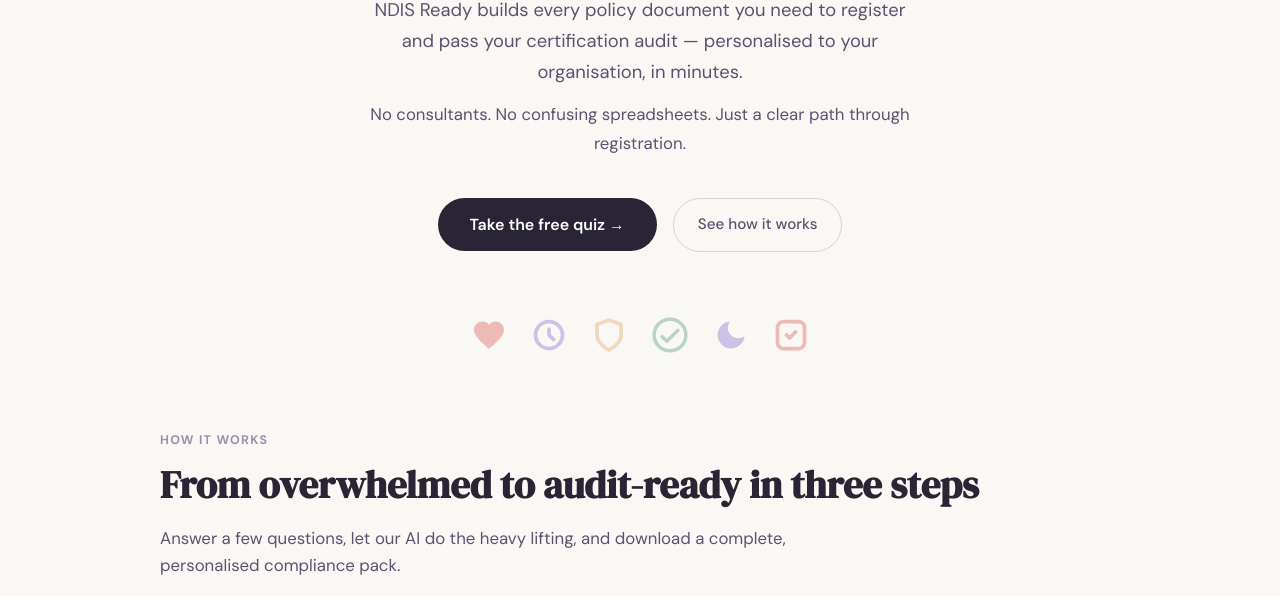
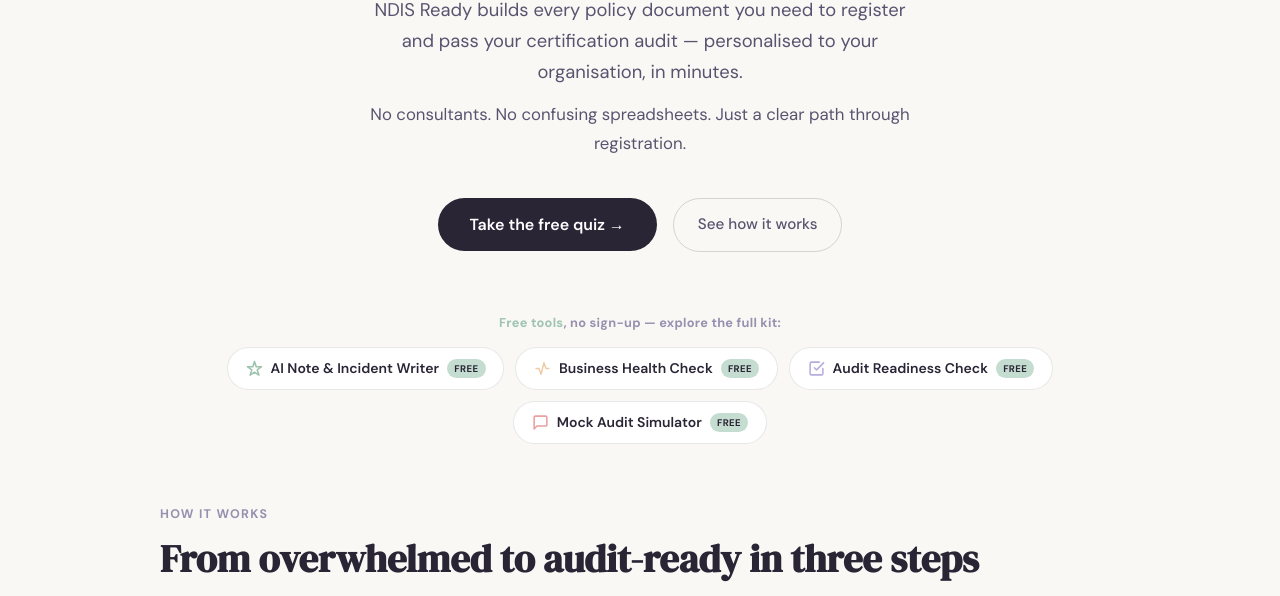
Before and after one commit to petestein88/ndis-ready, a website: page index.html in a window 1280 px wide. Shown: the part 431-1027 px from the top of the page. Drawn offline with nearby package versions, Linux system fonts and the light colour scheme.

Commit message:
Homepage: replace decorative shapes strip with functional tool chip strip under hero (4 free tools, links to toolkit hub) to surface full toolkit on load without crowding the quiz CTA

```diff
--- a/index.html
+++ b/index.html
@@ -58,8 +58,14 @@
     .btn-primary:hover { background: #3d3650; transform: translateY(-1px); }
     .btn-secondary { background: transparent; color: var(--ink-mid); font-size: 0.95rem; font-weight: 500; padding: 0.85rem 1.5rem; border-radius: var(--radius-pill); text-decoration: none; border: 1.5px solid rgba(0,0,0,0.15); transition: border-color 0.2s; }
     .btn-secondary:hover { border-color: rgba(0,0,0,0.35); }
-    .shapes-strip { display: flex; justify-content: center; align-items: center; gap: 1.5rem; padding: 1.5rem 2rem; overflow: hidden; }
-    .shape { flex-shrink: 0; opacity: 0.7; }
+    .tool-strip { max-width: 960px; margin: 0 auto; padding: 1.25rem 2rem 0.5rem; }
+    .tool-strip-label { text-align: center; font-size: 0.8rem; font-weight: 700; color: var(--ink-soft); letter-spacing: 0.02em; margin-bottom: 0.9rem; }
+    .tool-strip-label .free-word { color: var(--sage-deep); }
+    .tool-chips { display: flex; flex-wrap: wrap; justify-content: center; gap: 0.7rem; }
+    .tool-chip { display: inline-flex; align-items: center; gap: 0.5rem; background: var(--white); border: 1px solid rgba(0,0,0,0.09); border-radius: var(--radius-pill); padding: 0.55rem 1.1rem; text-decoration: none; color: var(--ink); font-size: 0.875rem; font-weight: 600; transition: border-color 0.2s, transform 0.15s, box-shadow 0.2s; }
+    .tool-chip:hover { border-color: var(--lavender-deep); transform: translateY(-1px); box-shadow: 0 4px 14px rgba(42,37,53,0.08); }
+    .tool-chip svg { flex-shrink: 0; }
+    .tool-chip .chip-free { font-size: 0.6rem; font-weight: 700; letter-spacing: 0.04em; text-transform: uppercase; background: var(--sage); color: var(--ink); padding: 0.12rem 0.45rem; border-radius: var(--radius-pill); }
     .section { padding: 3.25rem 2rem; }
     .section-inner { max-width: 960px; margin: 0 auto; }
     .section-label { font-size: 0.78rem; font-weight: 700; letter-spacing: 0.1em; text-transform: uppercase; color: var(--ink-soft); margin-bottom: 0.75rem; }
@@ -181,13 +187,26 @@
   </div>
 </section>
 
-<div class="shapes-strip" aria-hidden="true">
-  <svg class="shape" width="36" height="36" viewBox="0 0 24 24" fill="var(--rose-deep)"><path d="M12 21.35l-1.45-1.32C5.4 15.36 2 12.28 2 8.5 2 5.42 4.42 3 7.5 3c1.74 0 3.41.81 4.5 2.09C13.09 3.81 14.76 3 16.5 3 19.58 3 22 5.42 22 8.5c0 3.78-3.4 6.86-8.55 11.54L12 21.35z"/></svg>
-  <svg class="shape" width="36" height="36" viewBox="0 0 24 24" fill="none" stroke="var(--lavender-deep)" stroke-width="2.5" stroke-linecap="round"><circle cx="12" cy="12" r="9"/><path d="M12 8v4l3 3"/></svg>
-  <svg class="shape" width="36" height="36" viewBox="0 0 24 24" fill="none" stroke="var(--peach-deep)" stroke-width="2.5" stroke-linecap="round" stroke-linejoin="round"><path d="M12 22s8-4 8-10V5l-8-3-8 3v7c0 6 8 10 8 10z"/></svg>
-  <svg class="shape" width="38" height="38" viewBox="0 0 24 24" fill="none" stroke="var(--sage-deep)" stroke-width="2.2" stroke-linecap="round" stroke-linejoin="round"><circle cx="12" cy="12" r="10"/><polyline points="7 13 10 16 17 9"/></svg>
-  <svg class="shape" width="36" height="36" viewBox="0 0 24 24" fill="var(--lavender-deep)"><path d="M21 12.79A9 9 0 1 1 11.21 3 7 7 0 0 0 21 12.79z"/></svg>
-  <svg class="shape" width="36" height="36" viewBox="0 0 24 24" fill="none" stroke="var(--rose-deep)" stroke-width="2.5" stroke-linecap="round" stroke-linejoin="round"><rect x="3" y="3" width="18" height="18" rx="4"/><path d="M9 12l2 2 4-4"/></svg>
+<div class="tool-strip">
+  <p class="tool-strip-label"><span class="free-word">Free tools</span>, no sign-up &mdash; explore the full kit:</p>
+  <div class="tool-chips">
+    <a href="tools-suite.html" class="tool-chip">
+      <svg width="17" height="17" viewBox="0 0 24 24" fill="none" stroke="var(--sage-deep)" stroke-width="2.2" stroke-linecap="round" stroke-linejoin="round" aria-hidden="true"><path d="M12 2l2.4 7.4H22l-6.2 4.5 2.4 7.4L12 17l-6.2 4.3 2.4-7.4L2 9.4h7.6L12 2z"/></svg>
+      AI Note &amp; Incident Writer <span class="chip-free">Free</span>
+    </a>
+    <a href="tools-suite.html" class="tool-chip">
+      <svg width="17" height="17" viewBox="0 0 24 24" fill="none" stroke="var(--peach-deep)" stroke-width="2.2" stroke-linecap="round" stroke-linejoin="round" aria-hidden="true"><path d="M3 12h4l3 8 4-16 3 8h4"/></svg>
+      Business Health Check <span class="chip-free">Free</span>
+    </a>
+    <a href="tools-suite.html" class="tool-chip">
+      <svg width="17" height="17" viewBox="0 0 24 24" fill="none" stroke="var(--lavender-deep)" stroke-width="2.2" stroke-linecap="round" stroke-linejoin="round" aria-hidden="true"><path d="M9 11l3 3L22 4"/><path d="M21 12v7a2 2 0 01-2 2H5a2 2 0 01-2-2V5a2 2 0 012-2h11"/></svg>
+      Audit Readiness Check <span class="chip-free">Free</span>
+    </a>
+    <a href="tools-suite.html" class="tool-chip">
+      <svg width="17" height="17" viewBox="0 0 24 24" fill="none" stroke="var(--rose-deep)" stroke-width="2.2" stroke-linecap="round" stroke-linejoin="round" aria-hidden="true"><path d="M21 15a2 2 0 01-2 2H7l-4 4V5a2 2 0 012-2h14a2 2 0 012 2z"/></svg>
+      Mock Audit Simulator <span class="chip-free">Free</span>
+    </a>
+  </div>
 </div>
 
 <section class="section" id="how-it-works">
```
